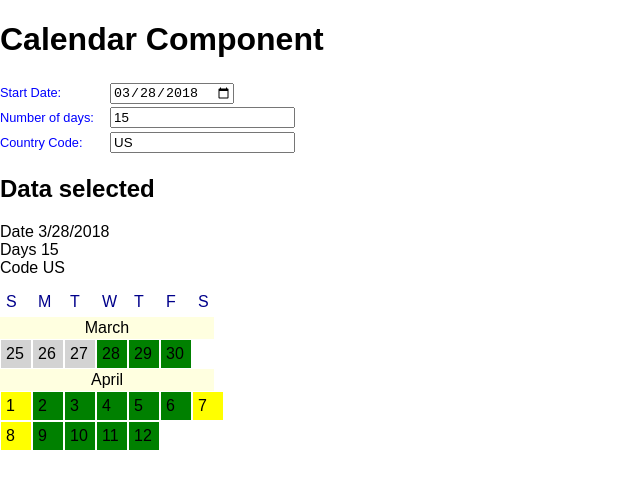
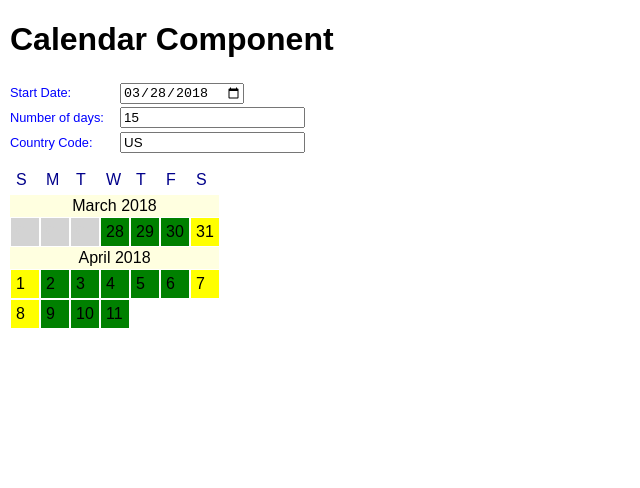
Before and after one commit to elsemaani/CalendarExcercise, a React (Create React App) app in the folder calendar-app/: page / in a window 1280 px wide. Shown: the top 488 px of the page, without its empty margins (0-640 px from the left). Built offline with nearby package versions, Linux system fonts and the light colour scheme.

Commit message:
chore: Added year, fixed invalid fields text.

```diff
--- a/calendar-app/src/components/Calendar.jsx
+++ b/calendar-app/src/components/Calendar.jsx
@@ -1,5 +1,4 @@
 import React, { Component } from 'react';
-import PropTypes from 'prop-types';
 import utils from '../utils.jsx';
 import WeekBox from './WeekBox.jsx';
 import './calendar.css';
@@ -20,12 +19,6 @@ class Calendar extends Component {
 
         //this.updateDays = this.updateDays.bind(this);
     }
-
-    static defaultProps = {
-    };
-
-    static propTypes = {
-    };
 
     componentDidMount() {
     }
@@ -48,8 +41,6 @@ class Calendar extends Component {
 
     // TODO: optionally, parse date from user input string 'mm/dd/yyyy'
 
-
-
     render() {
 
         let startDate = utils.getDateFromStr(this.state.startDate);
@@ -59,7 +50,7 @@ class Calendar extends Component {
         console.log('Date obj:', startDate);
         console.log('Local date:', localDateValue);
 
-        return <div>
+        return <div className="calendar-root">
             <h1>Calendar Component</h1>
             <div className="input-container">
                 <label className="left-label">{'Start Date:'}</label>
@@ -74,10 +65,11 @@ class Calendar extends Component {
                 <input type="text" value={this.state.code} onChange={(e)=> this.updateTextField('code', e)} />
             </div>
 
-            <h2>Data selected</h2>
-            <div>Date {localDateValue}</div>
-            <div>Days {this.state.days}</div>
-            <div>Code {this.state.code}</div>
+            {/* Controls to verify input data*/}
+            {/*<h2>Data selected</h2>*/}
+            {/*<div>Date {localDateValue}</div>*/}
+            {/*<div>Days {this.state.days}</div>*/}
+            {/*<div>Code {this.state.code}</div>*/}
 
             <WeekBox weekFormat={'ss'} days={parseInt(this.state.days)} startDate={this.state.startDate}/>
 
--- a/calendar-app/src/components/WeekBox.jsx
+++ b/calendar-app/src/components/WeekBox.jsx
@@ -28,10 +28,6 @@ class WeekBox extends Component {
     componentDidMount() {
     }
 
-    renderMonth(days) {
-
-    }
-
     getHeaderDays() {
         return (DAYS.map((d, index)=> {
             return <div key={index} className="day-box header-day">{d}</div>;
@@ -56,7 +52,7 @@ class WeekBox extends Component {
                     let dayStyle = day.weekend ? `weekend` : `weekday`;
                     return (
                         day.invalid ?
-                            <div key={fIndex} className={`${dayStyle} ${invalidClass}`}>{day.day}</div>
+                            <div key={fIndex} className={`${dayStyle} ${invalidClass}`}>{0}</div>
                             :
                             <div key={fIndex} className={`${dayStyle} ${validClass}`}>{day.day}</div>
                     );
@@ -69,7 +65,7 @@ class WeekBox extends Component {
 
             return (
                 <div key={mIndex}>
-                    <div className="month-header">{cm.monthTitle}</div>
+                    <div className="month-header">{cm.monthTitle} {cm.year}</div>
                     {rows}
                 </div>
             )
--- a/calendar-app/src/components/calendar.css
+++ b/calendar-app/src/components/calendar.css
@@ -1,3 +1,7 @@
+
+.calendar-root {
+  margin-left: 10px;
+}
 
 .input-container {
 }
@@ -16,7 +20,7 @@
 
 .month-header {
   text-align: center;
-  width: 210px;
+  width: 205px;
   display: inline-block;
   background-color: lightyellow;
   padding: 2px;
@@ -29,10 +33,12 @@
 .day-box {
   display: inline-block;
   font-size: 1em;
-  min-width: 20px;
-  width: 20px;
+  min-width: 18px;
+  width: 18px;
+  min-heigt: 18px;
+  height: 18px;
   padding: 5px;
-  border: white 0.5px solid;
+  border: white 1px solid;
 }
 
 .header-day {
@@ -52,4 +58,5 @@
 
 .day-invalid {
   background-color: lightgrey;
+  color: lightgrey;
 }
--- a/calendar-app/src/utils.jsx
+++ b/calendar-app/src/utils.jsx
@@ -101,8 +101,8 @@ let utils = {
             let daysOfMonth = this.daysInMonth(currDate.getMonth() + 1, currDate.getFullYear()); // last day of month
             let dayOfMonth = currDate.getDate();
 
-            // compute the days left according to current month
-            let daysLeftInMonth = Math.abs(daysOfMonth - dayOfMonth); // 31 - 29 = 2
+            // compute the days left according to current month, minus 1 to include initial day
+            let daysLeftInMonth = Math.abs(daysOfMonth - (dayOfMonth - 1)); // 31 - 29 = 2
 
             let cm = {
                 year: currDate.getFullYear(),
@@ -115,13 +115,6 @@ let utils = {
             // Verify if days are left
             if (totalDaysLeft > daysLeftInMonth) {
                 totalDaysLeft -= daysLeftInMonth;
-                // Subtract month daysLeft from total daysLeft
-                // let daysLeftTemp = (daysLeft - daysLeftInMonth);
-                // if (daysLeftTemp > 0) {
-                //     // if daysLeft greater than 0, we update the daysToRender, otherwise we keep the original daysLeft;
-                //     cm.daysToRender = daysLeftTemp;
-                // }
-                //daysLeft = daysLeftTemp;
             } else {
                 daysAvailable = false; // no more available days.
                 cm.daysToRender = totalDaysLeft; // because daysLeft are less than month left
@@ -148,7 +141,6 @@ let utils = {
                 }
             }
 
-            let noWeekDone = false;
             for (let j = 0; j < cm.daysToRender; j++) {
 
                 if (!daysAvailable) {
```
